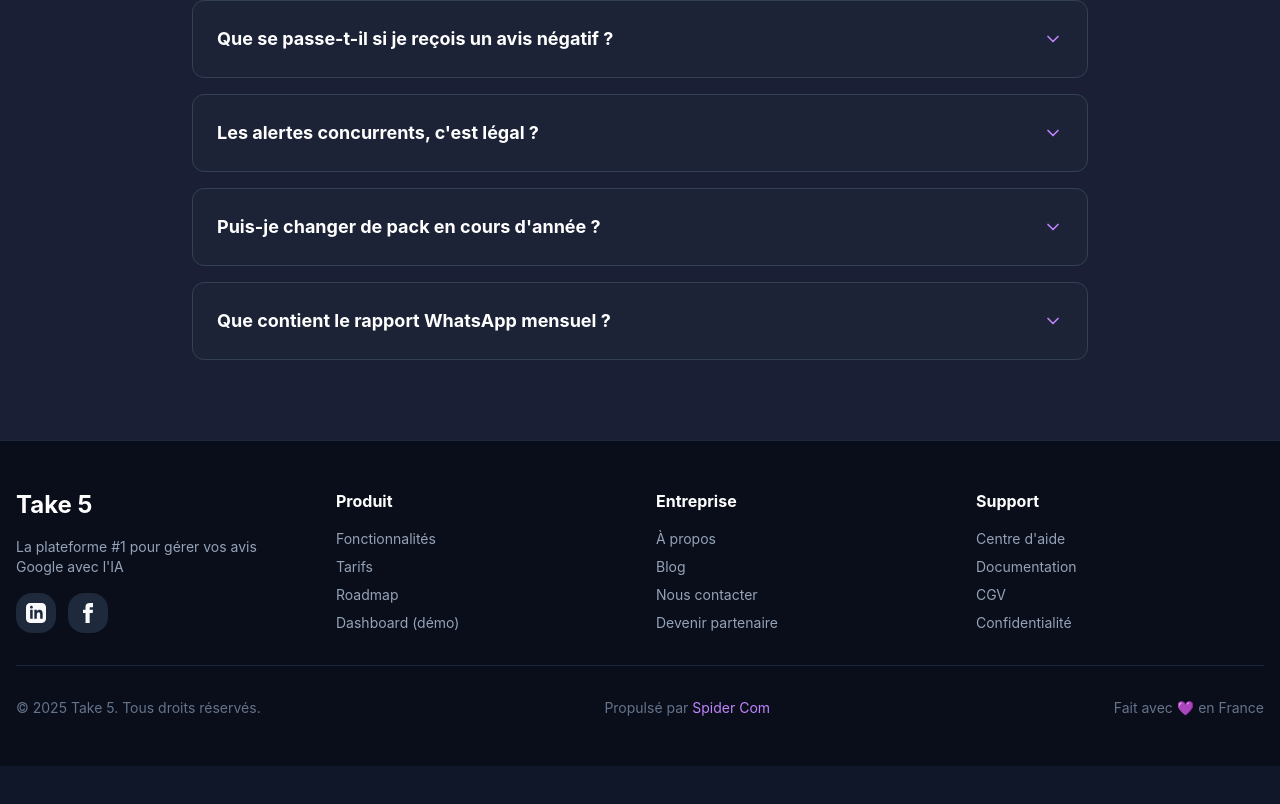
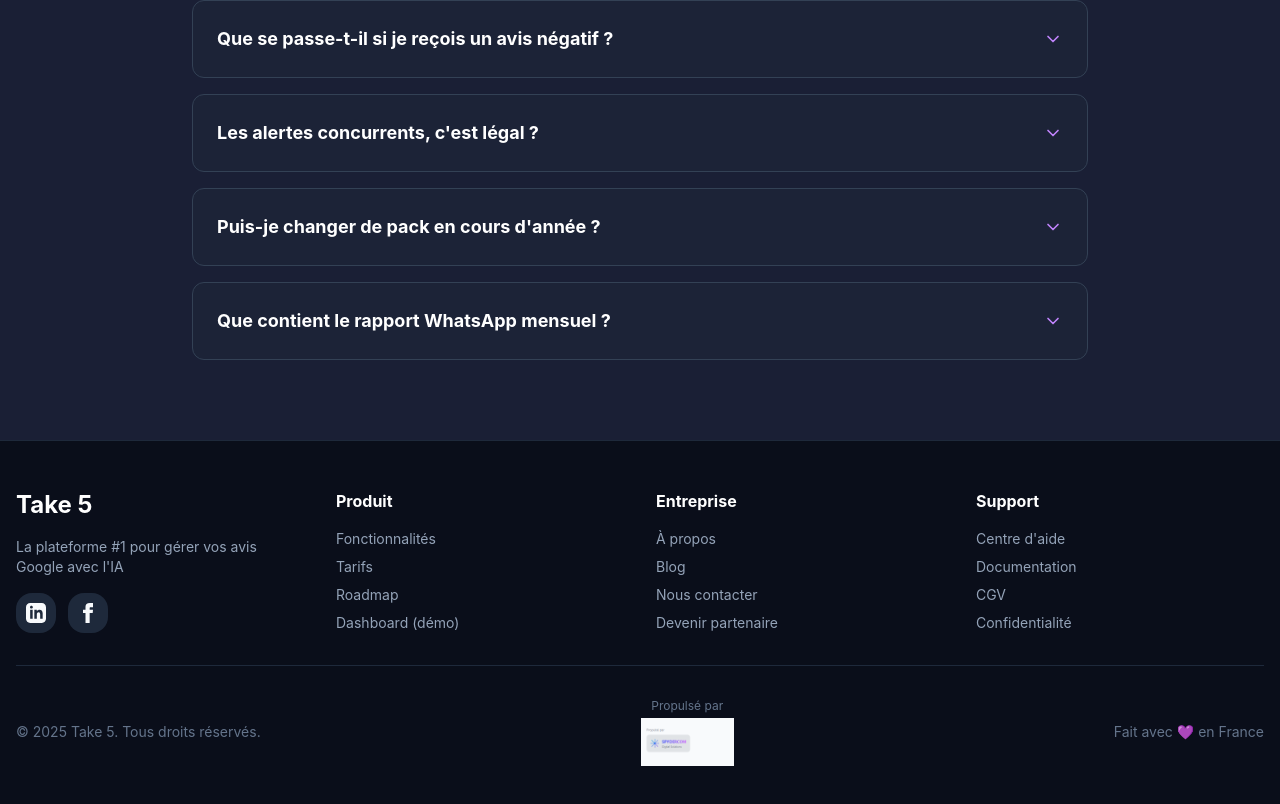
Before and after one commit to semih5817/take5-boost, a React (Vite) app: page / in a window 1280 px wide. Shown: the part 8459-9263 px from the top of the page. Before the commit the page ends 9225 px from the top, so only its background shows below. Built offline with nearby package versions, Linux system fonts and the light colour scheme; the HTML template or start-up script is replaced by a standard one.

Commit message:
Add Spydercom logo to footer
Update footer to include the Spydercom logo and link, styled to match the provided image and website.

```diff
--- a/src/components/Footer.tsx
+++ b/src/components/Footer.tsx
@@ -1,3 +1,5 @@
+import spydercomLogo from "@/assets/spydercom-logo.png";
+
 export const Footer = () => {
   return (
     <footer className="bg-[#0A0E1A] border-t border-slate-800 py-12 px-4">
@@ -116,17 +118,21 @@ export const Footer = () => {
 
         <div className="border-t border-slate-800 pt-8 flex flex-col md:flex-row justify-between items-center gap-4">
           <p className="text-slate-500 text-sm">© 2025 Take 5. Tous droits réservés.</p>
-          <p className="text-slate-500 text-sm">
-            Propulsé par{" "}
-            <a
-              href="https://spidercom.fr"
-              target="_blank"
-              rel="noopener noreferrer"
-              className="text-purple-400 hover:text-purple-300 transition-colors"
-            >
-              Spider Com
-            </a>
-          </p>
+
+          <a
+            href="https://spydercom.fr"
+            target="_blank"
+            rel="noopener noreferrer"
+            className="flex flex-col items-center gap-1 hover:opacity-80 transition-opacity"
+          >
+            <span className="text-slate-500 text-xs">Propulsé par</span>
+            <img
+              src={spydercomLogo}
+              alt="Spydercom Digital Solutions"
+              className="h-12 w-auto"
+            />
+          </a>
+
           <p className="text-slate-500 text-sm">Fait avec 💜 en France</p>
         </div>
       </div>
```
Also changed, not shown: src/assets/spydercom-logo.png (added).
